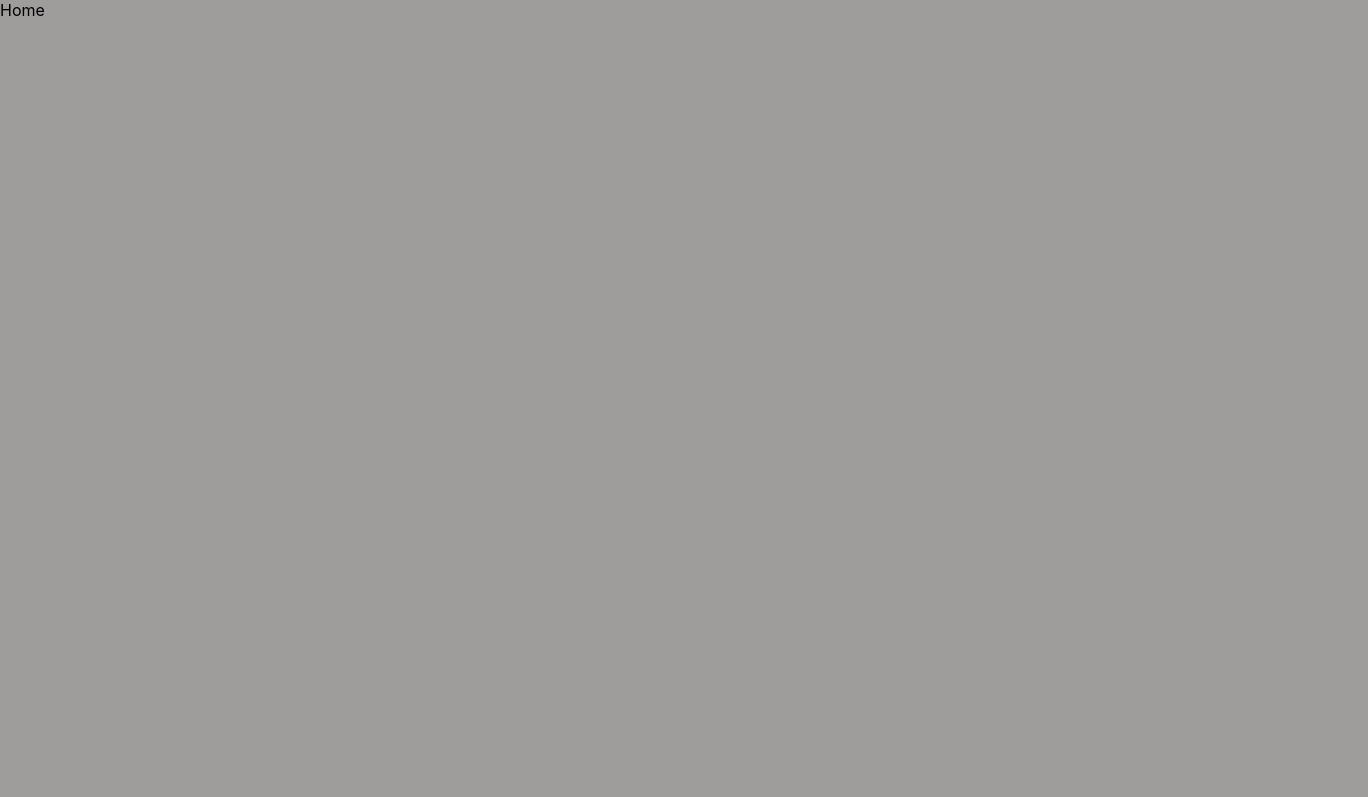
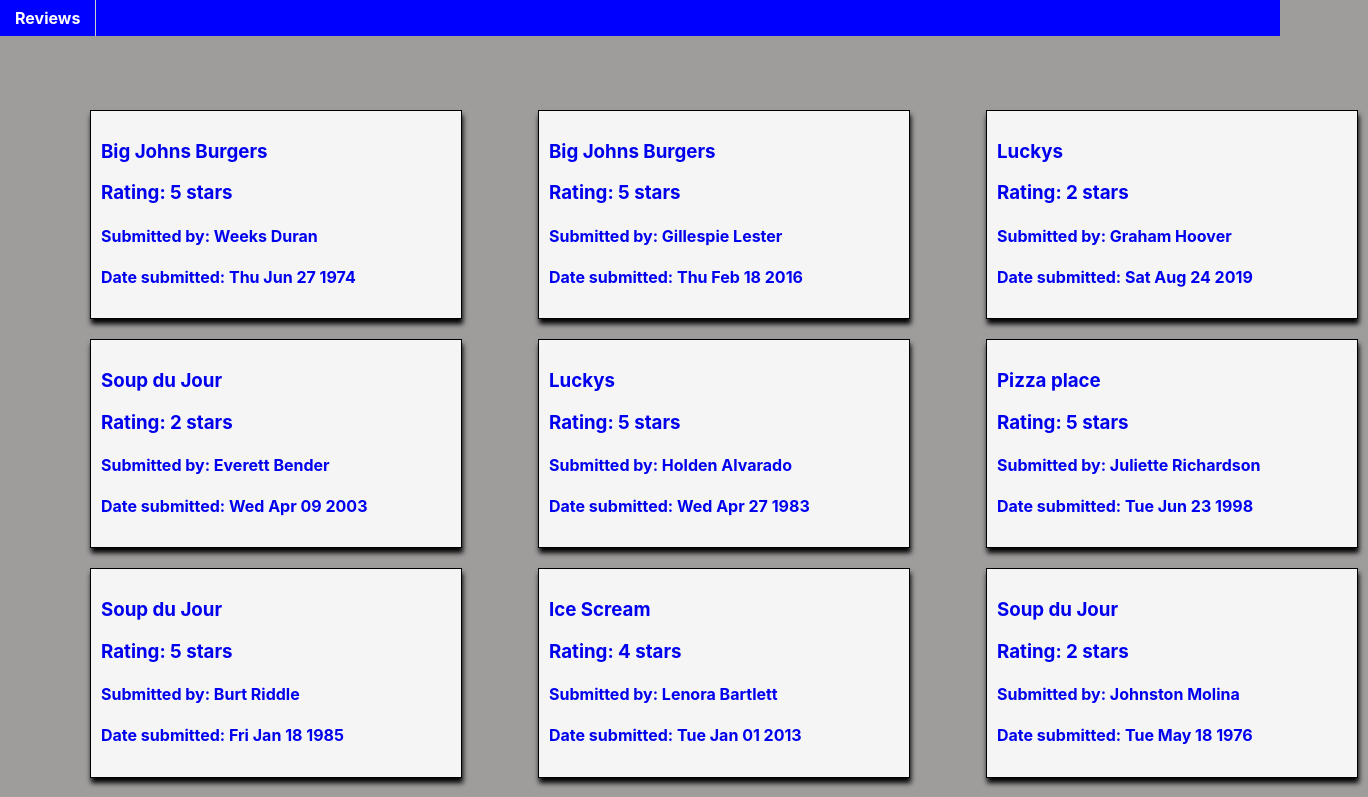
Before and after one commit to sacreutz/reviewApp, a React (Create React App) app: page / in a window 1280 px wide. Shown: the top 797 px of the page, 1368 px wide, since content can reach past the window. Built offline with nearby package versions, Linux system fonts and the light colour scheme.

Commit message:
add redirect and format datetime

```diff
--- a/src/App.js
+++ b/src/App.js
@@ -13,10 +13,10 @@ const App = () => (
   <Router>
 
     <div>
-      <Route exact path="/" render={() => <div>Home</div>} />
+      {/* <Route exact path="/" render={() => <div>Home</div>} /> */}
       <Route
         exact
-        path="/reviews"
+        path={["/reviews", "/"]}
         render={routerProps => {
           return (
             <div>
--- a/src/ReviewCard.js
+++ b/src/ReviewCard.js
@@ -19,10 +19,11 @@ const ReviewCard = (props) => {
       <h3>{review.place}</h3>
       <h3>Rating: {review.rating} stars</h3>
 
-
+      <div>
       <h4> Submitted by: {review.author}</h4>
 
-      <h4>Date submitted: {review.published_at}</h4>
+      <h4>Date submitted: {review.published_at.slice(0,15)}</h4>
+      </div>
     </li>
   );
   }
@@ -37,7 +38,8 @@ const ReviewCard = (props) => {
 
       <h4> Submitted by: {review.author}</h4>
 
-      <h4>Date submitted: {review.published_at}</h4>
+      <h4>Date submitted: {review.published_at.slice(0,15)}</h4>
+
     </li>
     <div>
       <CommentForm />
```
